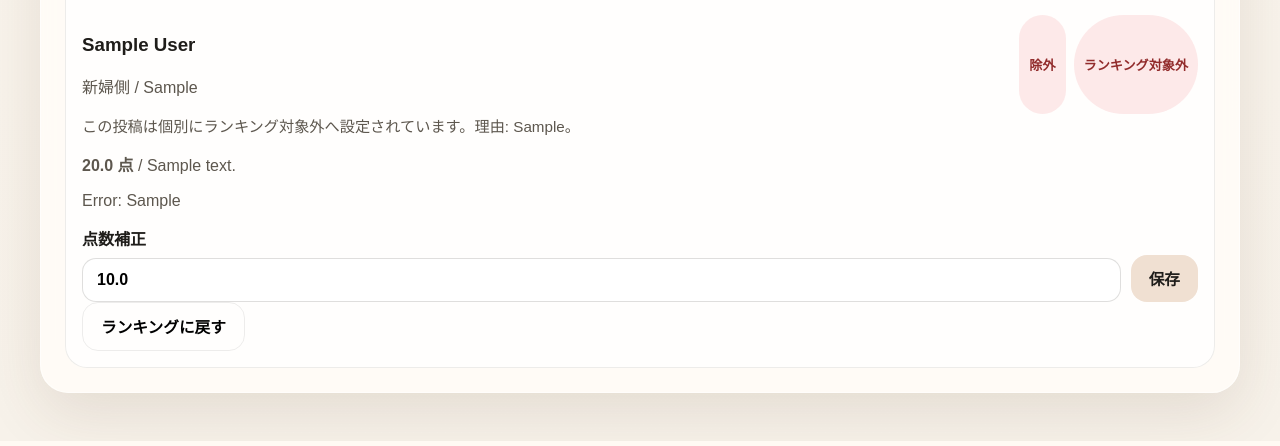
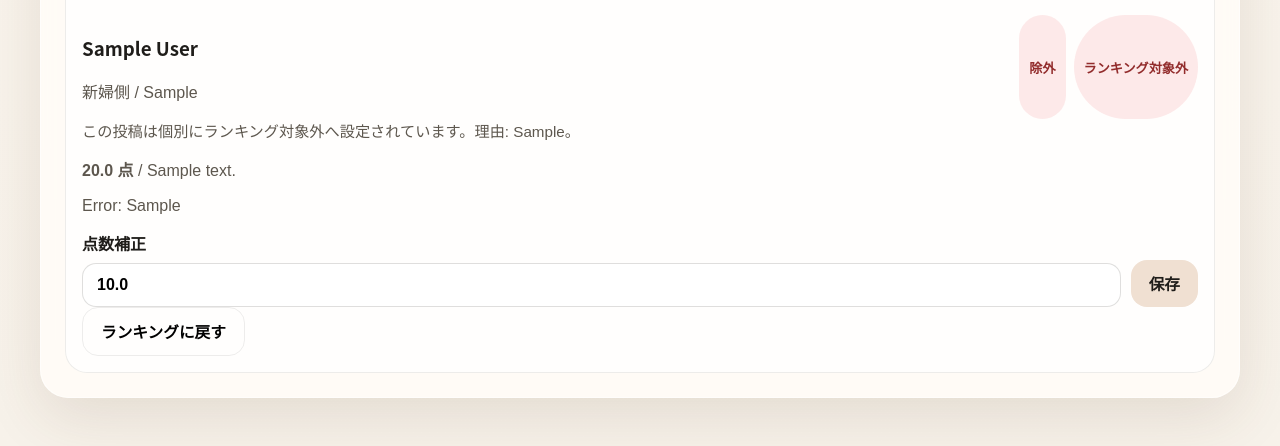
Before and after one commit to aikit0846/photo_contest, a FastAPI app: page /admin in a window 1280 px wide. Shown: the part 2632-3078 px from the top of the page. Run offline with FastAPI, Linux system fonts and the light colour scheme; tables that the repository leaves empty hold one stand-in row (values such as "Sample post").

Commit message:
fix font

```diff
--- a/app/static/styles.css
+++ b/app/static/styles.css
@@ -9,6 +9,23 @@
   --accent-dark: #661b1b;
   --gold: #c7952d;
   --shadow: 0 20px 60px rgba(90, 59, 37, 0.12);
+  --font-sans-jp:
+    "Hiragino Sans",
+    "Hiragino Sans GB",
+    "STHeiti",
+    "Yu Gothic",
+    "Apple SD Gothic Neo",
+    sans-serif;
+  --font-name-cjk:
+    "Noto Sans CJK JP",
+    "Noto Sans JP",
+    "Hiragino Sans GB",
+    "PingFang SC",
+    "STHeiti",
+    "Hiragino Sans",
+    "Yu Gothic",
+    "Apple SD Gothic Neo",
+    sans-serif;
 }
 
 * {
@@ -21,7 +38,7 @@
 
 body {
   margin: 0;
-  font-family: "Hiragino Sans", "Yu Gothic", sans-serif;
+  font-family: var(--font-sans-jp);
   color: var(--ink);
   background:
     radial-gradient(circle at top right, rgba(241, 209, 170, 0.65), transparent 30%),
@@ -92,10 +109,18 @@ img {
 }
 
 .guest-header h1 {
-  font-family: "Hiragino Sans", "Yu Gothic", sans-serif;
+  font-family: var(--font-sans-jp);
   font-size: clamp(2rem, 7vw, 3rem);
   line-height: 1.28;
   margin: 0;
+}
+
+button {
+  font: inherit;
+}
+
+.person-name {
+  font-family: var(--font-name-cjk);
 }
 
 .guest-header h1:empty,
--- a/app/templates/admin_guest_edit.html
+++ b/app/templates/admin_guest_edit.html
@@ -5,7 +5,7 @@
 <main class="stack large-gap">
   <section class="panel">
     <p class="kicker">Guest Edit</p>
-    <h2>{{ guest.label }}</h2>
+    <h2 class="person-name">{{ guest.label }}</h2>
     <form class="stack" action="/admin/guests/{{ guest.id }}/update" method="post">
       <label>
         氏名
--- a/app/templates/admin_guests.html
+++ b/app/templates/admin_guests.html
@@ -70,7 +70,7 @@
       <article class="guest-admin-card">
         <div class="guest-admin-head">
           <div>
-            <h3>{{ guest.label }}</h3>
+            <h3 class="person-name">{{ guest.label }}</h3>
             <p>{{ "新郎側" if guest.side == "groom" else "新婦側" }} / {{ "友人" if guest.group_type == "friend" else "親族" }}</p>
           </div>
           <span class="status-pill {% if guest.eligible %}open{% else %}closed{% endif %}">
--- a/app/templates/admin_operations.html
+++ b/app/templates/admin_operations.html
@@ -76,7 +76,7 @@
         {% for entry in top_entries %}
         <li>
           <span>#{{ loop.index }}</span>
-          <strong>{{ entry.guest.label }}</strong>
+          <strong class="person-name">{{ entry.guest.label }}</strong>
           <span>{{ effective_score(entry) }} 点</span>
           <span>{{ entry.score.summary }}</span>
         </li>
@@ -115,7 +115,7 @@
         <div class="submission-card-body">
           <div class="submission-head">
             <div>
-              <h3>{{ submission.guest.label }}</h3>
+              <h3 class="person-name">{{ submission.guest.label }}</h3>
               <p>{{ "新郎側" if submission.guest.side == "groom" else "新婦側" }} / {{ submission.guest.group_type }}</p>
             </div>
             <div class="submission-statuses">
--- a/app/templates/entry_category.html
+++ b/app/templates/entry_category.html
@@ -10,7 +10,7 @@
   <div class="name-list">
     {% for guest in guests %}
     <form action="/entry/select/{{ guest.id }}" method="post">
-      <button class="name-button" type="submit">{{ guest.label }}</button>
+      <button class="name-button person-name" type="submit">{{ guest.label }}</button>
     </form>
     {% else %}
     <p class="guest-empty">このグループにはまだ登録がありません。</p>
--- a/app/templates/entry_home.html
+++ b/app/templates/entry_home.html
@@ -8,7 +8,7 @@
   <div class="guest-callout">
     <p class="guest-callout-title">前回の続きから開けます</p>
     <div class="entry-continue">
-      <a class="button button-primary guest-button" href="/join/{{ remembered_guest.invite_token }}">{{ remembered_guest.label }} さんとして続ける</a>
+      <a class="button button-primary guest-button person-name" href="/join/{{ remembered_guest.invite_token }}">{{ remembered_guest.label }} さんとして続ける</a>
       <a class="button button-ghost guest-button" href="/entry/reset">別の参加者を選ぶ</a>
     </div>
   </div>
--- a/app/templates/index.html
+++ b/app/templates/index.html
@@ -24,7 +24,7 @@
         <img src="{{ entry.image_url }}" alt="{{ entry.guest.label }}" />
         <div class="entry-card-body">
           <p class="rank-chip">暫定 {{ loop.index }} 位</p>
-          <h3>{{ entry.guest.label }}</h3>
+          <h3 class="person-name">{{ entry.guest.label }}</h3>
           <p>{{ entry.score.summary }}</p>
         </div>
       </article>
--- a/app/templates/join.html
+++ b/app/templates/join.html
@@ -4,7 +4,7 @@
 {% block guest_subtitle %}{% endblock %}
 {% block content %}
 <section class="guest-panel">
-  <p class="guest-identity">{{ guest.label }} さん</p>
+  <p class="guest-identity person-name">{{ guest.label }} さん</p>
   {% set submitted_now = message == "写真を受け付けました。締切までは差し替え可能です。" %}
 
   {% if event.submissions_open and submitted_now %}
--- a/app/templates/presentation.html
+++ b/app/templates/presentation.html
@@ -18,7 +18,7 @@
           <div class="focus-card-body">
             <div class="focus-meta">
               <p id="focus-rank" class="focus-rank-badge"></p>
-              <h2 id="focus-name"></h2>
+              <h2 id="focus-name" class="person-name"></h2>
               <p id="focus-score" class="focus-score"></p>
             </div>
             <p id="focus-comment" class="focus-comment"></p>
@@ -62,7 +62,7 @@
                 </div>
                 <div class="podium-card-body">
                   <div class="podium-meta">
-                    <h2>{{ winner.guest.label }}</h2>
+                    <h2 class="person-name">{{ winner.guest.label }}</h2>
                     <p class="podium-score">{{ effective_score(winner) }} pts</p>
                   </div>
                   <p class="podium-comment">{{ winner.score.summary }}</p>
```
